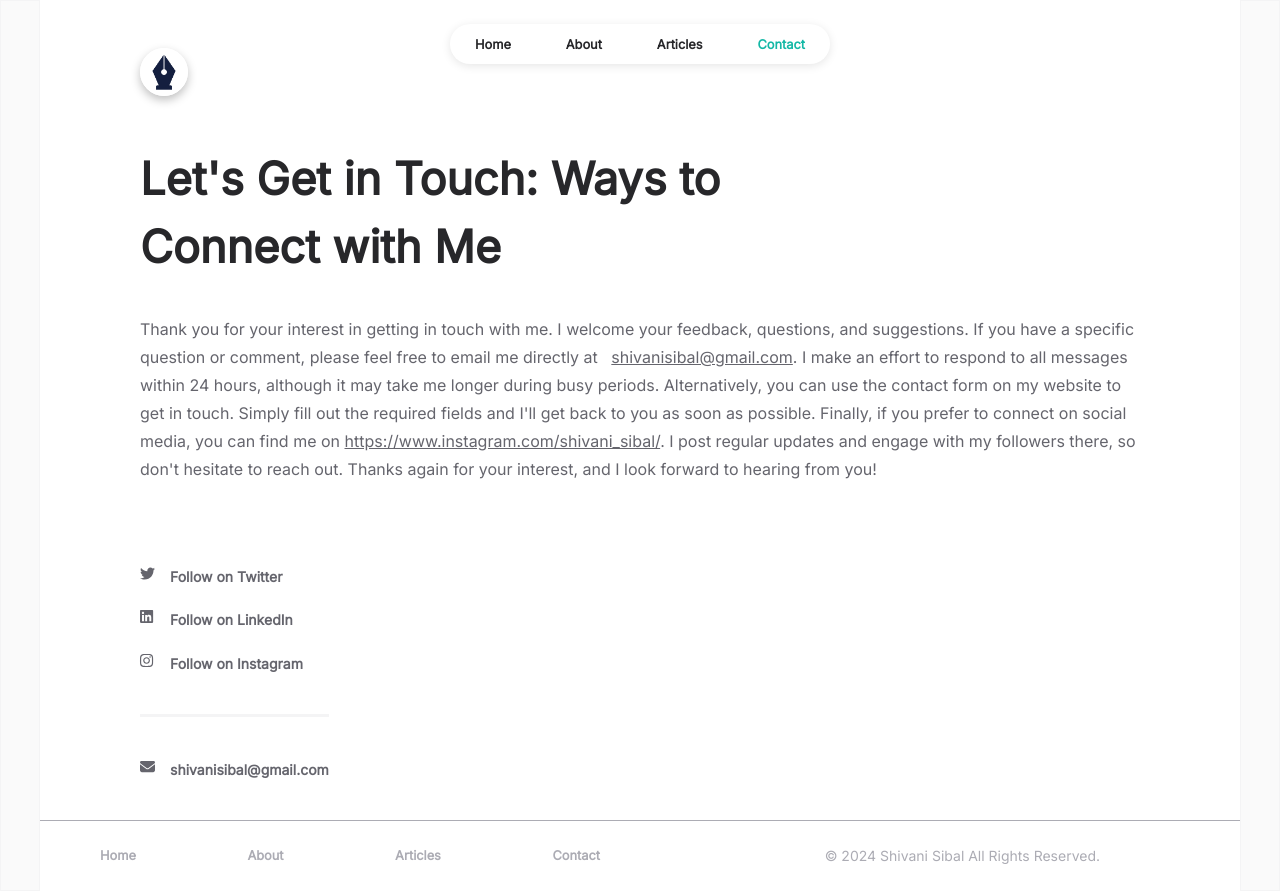
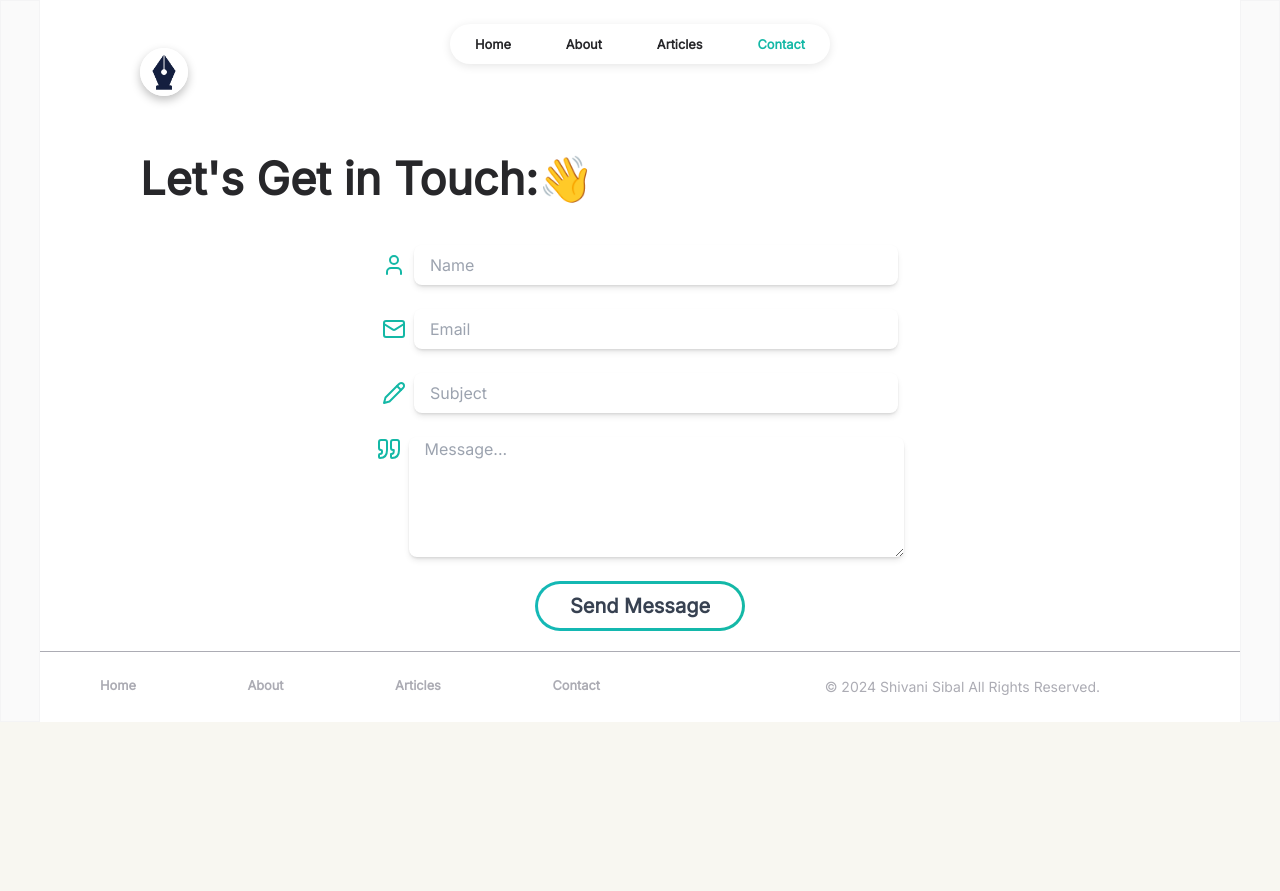
Before and after one commit to Varun1802/Shivani-portoflio, a React (Create React App) app: page /contact in a window 1280 px wide. After the commit the page ends 800 px from the top, so only its background shows below. Built offline with nearby package versions, Linux system fonts and the light colour scheme.

Commit message:
Contact changes

```diff
--- a/package.json
+++ b/package.json
@@ -25,6 +25,7 @@
 		"react-helmet": "^6.1.0",
 		"react-router-dom": "^6.11.1",
 		"react-scripts": "5.0.1",
+		"resend": "^3.1.0",
 		"styled-components": "^5.3.10",
 		"web-vitals": "^2.1.4"
 	},
--- a/src/pages/contact.jsx
+++ b/src/pages/contact.jsx
@@ -1,20 +1,36 @@
 import React, { useEffect } from "react";
 import { Helmet } from "react-helmet";
-
+import { User,Mail,Pencil,Quote } from 'lucide-react';
 import NavBar from "../components/common/navBar";
 import Footer from "../components/common/footer";
 import Logo from "../components/common/logo";
 import Socials from "../components/about/socials";
-
+import { Resend } from 'resend';
 import INFO from "../data/user";
-
 import "./styles/contact.css";
 
 const Contact = () => {
+
+/*Resend Code here*/
+const resend = new Resend("re_XM3zxNvi_9UKcGPfEkh6VyVsgNvnJve25");
+
+const sendMail=( async function POST() {
+  try {
+    const data = await resend.emails.send({
+      from: 'Acme <onboarding@resend.dev>',
+      to: ['shivanisibal@gmail.com'],
+      subject: 'Hello world',
+      text: "TEst1",
+    });
+
+    return Response.json(data);
+  } catch (error) {
+    return Response.json({ error });
+  }
+})
 	useEffect(() => {
 		window.scrollTo(0, 0);
 	}, []);
-
 
 	return (
 		<React.Fragment>
@@ -35,44 +51,42 @@ const Contact = () => {
 
 					<div className="contact-container">
 						<div className="title contact-title">
-							Let's Get in Touch: Ways to Connect with Me
+							Let's Get in Touch:👋
 						</div>
+				<div className="w-1/2 self-center pt-8">
+				<form action="" id="contact-form" className="flex flex-col gap-6 justify-center items-center ">
+					  <div class="input flex gap-2 justify-center items-center">
+					    <User color="#14B8A6"/>
+							<input type="text" name="name" id="name" placeholder="Name" class="h-10 shadow-md drop-shadow-sm indent-4 rounded-lg" size={45} required />
+					  </div>
 
-						<div className="subtitle contact-subtitle">
-							Thank you for your interest in getting in touch with
-							me. I welcome your feedback, questions, and
-							suggestions. If you have a specific question or
-							comment, please feel free to email me directly at
-							&nbsp;{" "}
-							<a href={`mailto:${INFO.main.email}`}>
-								{INFO.main.email}
-							</a>
-							. I make an effort to respond to all messages within
-							24 hours, although it may take me longer during busy
-							periods. Alternatively, you can use the contact form
-							on my website to get in touch. Simply fill out the
-							required fields and I'll get back to you as soon as
-							possible. Finally, if you prefer to connect on
-							social media, you can find me on{" "}
-							<a
-								href={INFO.socials.instagram}
-								target="_blank"
-								rel="noreferrer"
-							>
-								{INFO.socials.instagram}
-							</a>
-							. I post regular updates and engage with my
-							followers there, so don't hesitate to reach out.
-							Thanks again for your interest, and I look forward
-							to hearing from you!
-						</div>
+					  <div class="input flex gap-2 justify-center items-center">
+					    	<Mail color="#14B8A6"/>
+							<input type="email" name="email" id="email" placeholder="Email" class="h-10 shadow-md drop-shadow-sm indent-4 rounded-lg" size={45} required />
+					  </div>
+
+					  <div class="input flex gap-2 justify-center items-center">
+					    	<Pencil color="#14B8A6"/>
+							<input type="text" name="subject" id="subject" placeholder="Subject" 			class="h-10  shadow-md drop-shadow-sm indent-4 rounded-lg" size={45} required /></div>
+
+
+					  <div class="input flex gap-2 justify-center">
+					    	<Quote color="#14B8A6"/>
+							<textarea name="message" id="message" cols={48} rows={5} placeholder="Message..." class=" shadow-md drop-shadow-sm indent-4 rounded-lg" required></textarea>
+					  </div>
+
+					  <div class="input ">
+					  <button className="p-[3px] relative w-full">
+                            <div className="absolute inset-0 rounded-full bg-gradient-to-r from-[#14B8B6] to-[#14B8A6]" />
+                            <div className="px-8 py-2  bg-white rounded-full  relative group transition duration-200 text-gray-700 hover:bg-transparent text-xl font-extrabold hover:text-white">
+                                         Send Message
+                            </div>
+                        </button>
+					  </div>
+					</form>
+				</div>
 					</div>
 
-					<div className="socials-container">
-						<div className="contact-socials">
-							<Socials />
-						</div>
-					</div>
 
 					<div className="page-footer">
 						<Footer />
```
Also changed, not shown: 2 other files (tests, documents, lock files or other folders).
